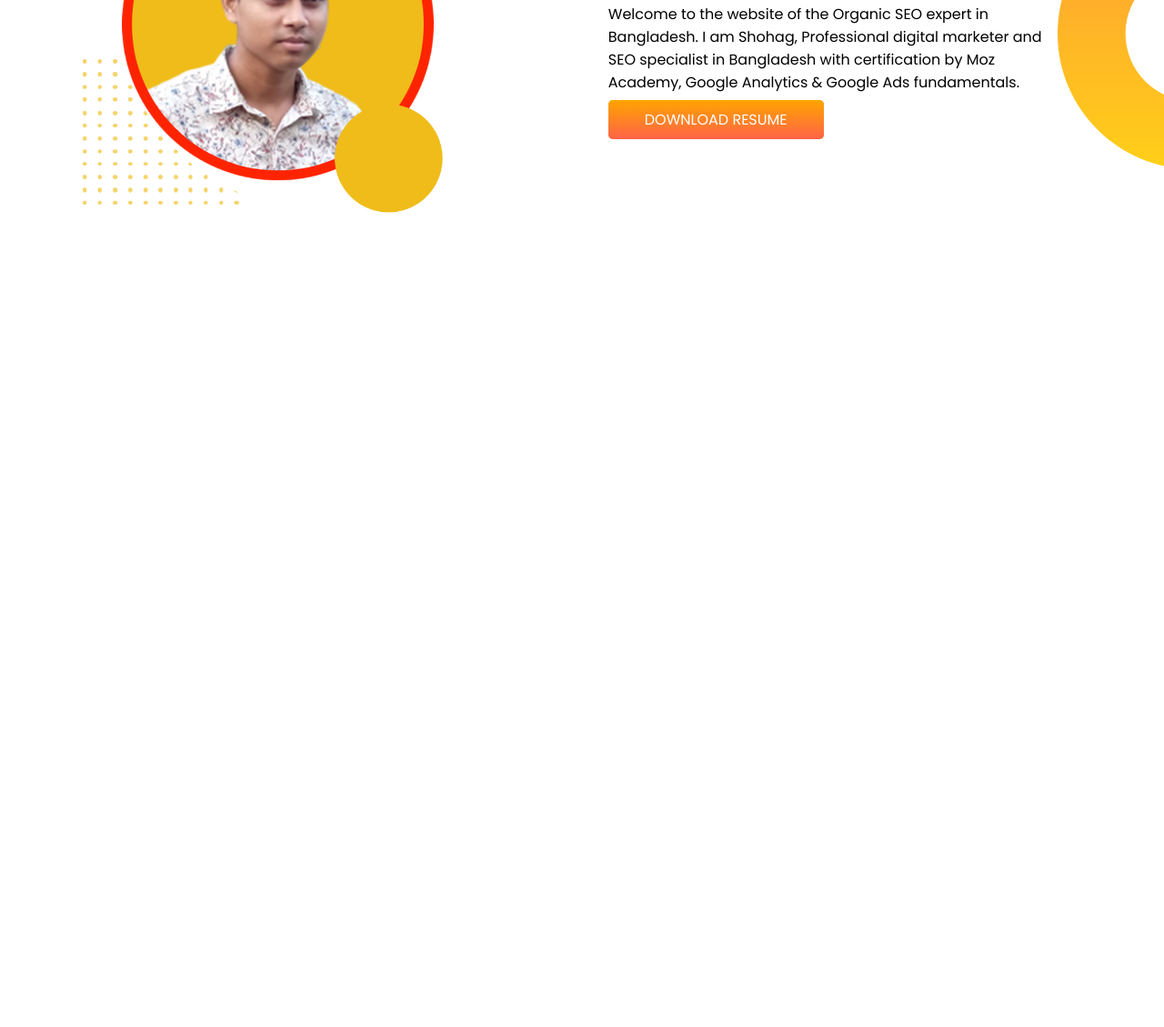
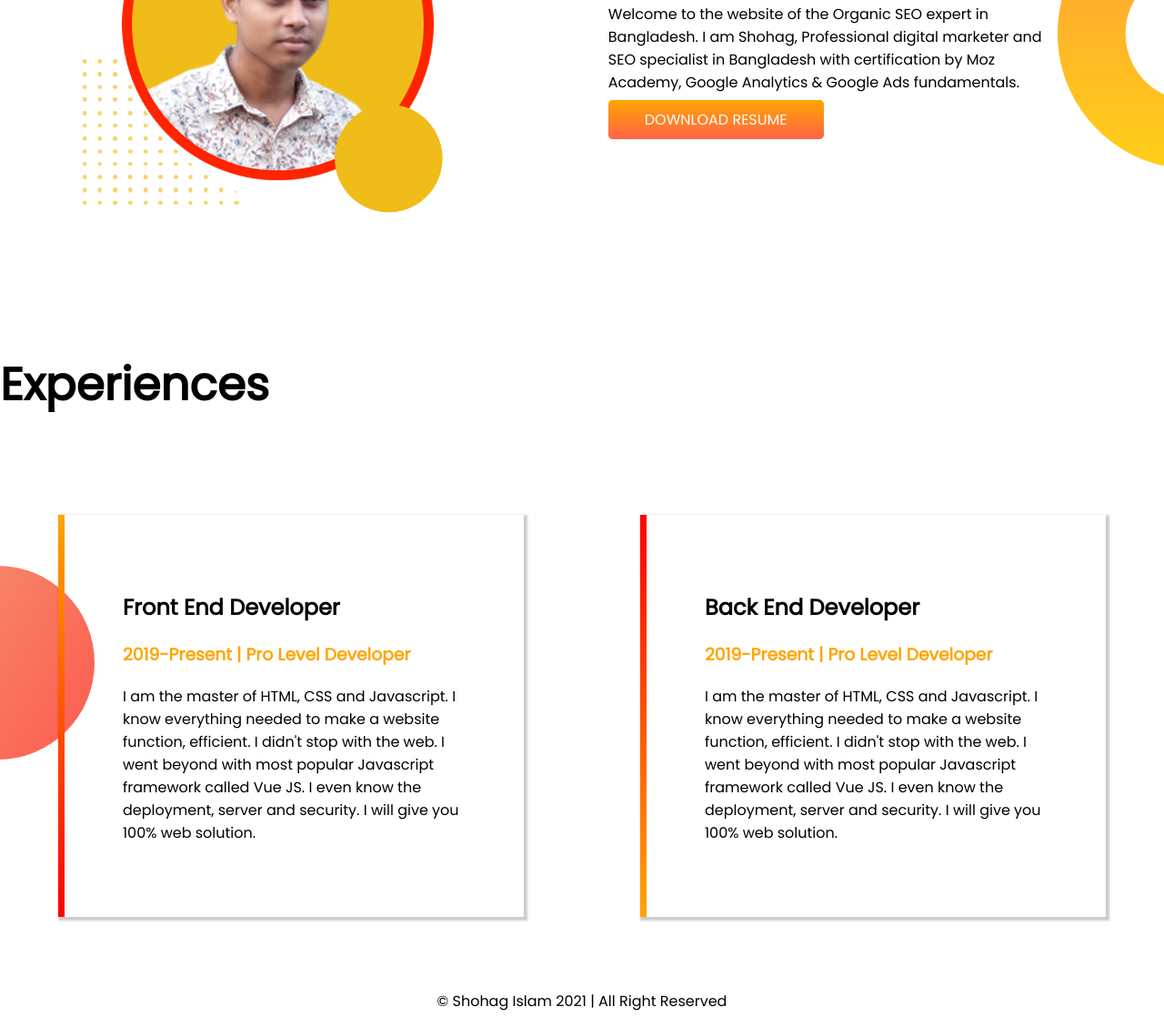
Before and after one commit to shohagislambd/developer-portfolio, a plain HTML site: page index.html in a window 1280 px wide. Shown: the part 944-2073 px from the top of the page at 91% size. Before the commit the page ends 1288 px from the top, so only its background shows below. Drawn offline with Linux system fonts and the light colour scheme.

Commit message:
add all file

```diff
--- a/index.html
+++ b/index.html
@@ -11,7 +11,7 @@
     <link rel="stylesheet" href="style.css">
 </head>
 <body>
-    <section class="top-banner">
+    <section class="top-banner flexible-container">
         <div class="half-width">
             <h1>Welcome To</h1>
             <h1><span class="orange-color">Shohag Islam</span> World!<h1>
@@ -24,7 +24,7 @@
         </div>
     </section>
 
-    <section class="dream-big">
+    <section class="dream-big flexible-container">
         <div class="half-width">
             <img src="images/md-shohag-islam.png" alt="shohag islam">
         </div>
@@ -35,5 +35,25 @@
             <a class="link-button" href="https://shohagislam.com/" target="_blank">DOWNLOAD RESUME</a>
         </div>
     </section>
+
+    <section id="experience-area">
+        <h1>Experiences</h1>
+        <div class="flexible-container">
+            <div id="developer-experience" class="half-width experience-item">
+                <h2>Front End Developer</h2>
+                <h3 class="orange-color">2019-Present | Pro Level Developer</h3>
+                <p>I am the master of HTML, CSS and Javascript. I know everything needed to make a website function, efficient. I didn't stop with the web. I went beyond with most popular Javascript framework called Vue JS. I even know the deployment, server and security. I will give you 100% web solution.</p>
+            </div>
+            <div id="developer-experience-2" class="half-width experience-item experience-two">
+                <h2>Back End Developer</h2>
+                <h3 class="orange-color">2019-Present | Pro Level Developer</h3>
+                <p>I am the master of HTML, CSS and Javascript. I know everything needed to make a website function, efficient. I didn't stop with the web. I went beyond with most popular Javascript framework called Vue JS. I even know the deployment, server and security. I will give you 100% web solution.</p>
+            </div>
+        </div>
+    </section>
+
+    <footer>
+        <p>© Shohag Islam 2021 | All Right Reserved</p>
+    </footer>
 </body>
 </html>
--- a/style.css
+++ b/style.css
@@ -9,7 +9,7 @@ h1{
 .orange-color{
     color:orange;
 }
-section{
+.flexible-container{
     display: flex;
 }
 .half-width{
@@ -38,3 +38,25 @@ section{
     background-position:right;
     padding-right: 5%;
 }
+#experience-area{
+    background-image:url(images/exp-bg.png);
+    background-repeat:no-repeat;
+    background-position: left;
+}
+.experience-item{
+    box-shadow: 2px 2px 2px 2px rgba(0, 0, 0, 0.2);
+    margin:5%;
+}
+#developer-experience{
+    border-left:7px solid;
+    border-image: linear-gradient(orange, red);
+    border-image-slice: 1;
+}
+#developer-experience-2{
+    border-left:7px solid;
+    border-image: linear-gradient(red, orange);
+    border-image-slice: 1;
+}
+footer{
+    text-align:center;
+}
```
Also changed, not shown: images/jhankar.png (deleted), images/jhankar2.png (deleted), images/my-bg.jpg (deleted), images/my-bg.png (deleted), images/my-bg2.png (deleted).
